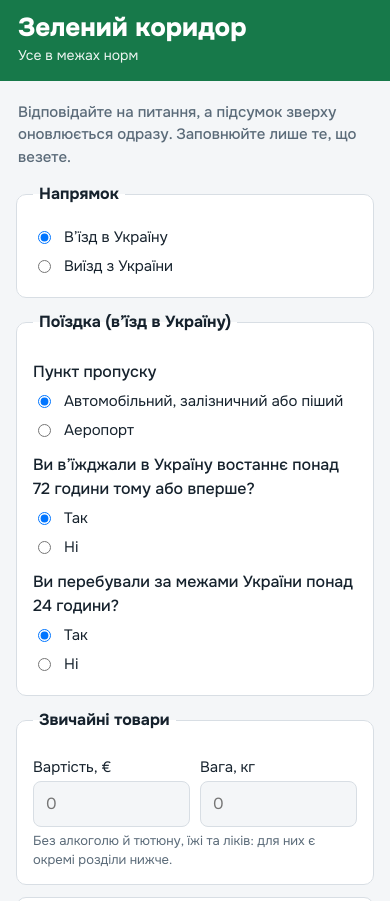
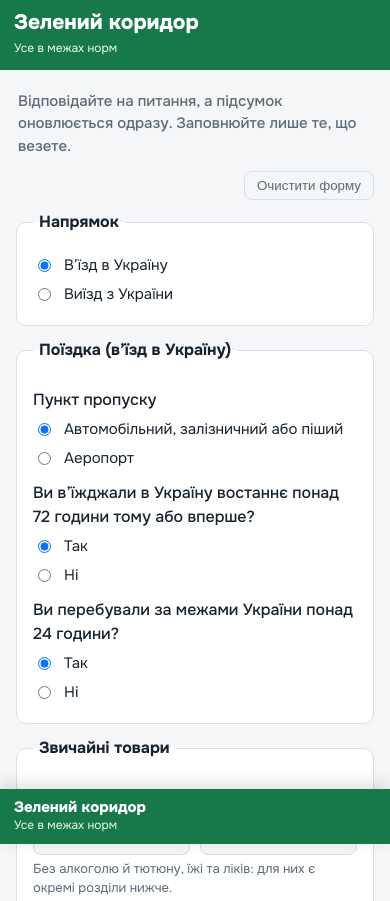
Before and after one commit to Vasyl-T/customs-channel-guide, a plain HTML site: page index.html in a window 390 px wide. Shown: the top 901 px of the page. Drawn offline with Linux system fonts and the light colour scheme.

Commit message:
Update index.html

```diff
--- a/index.html
+++ b/index.html
@@ -12,17 +12,19 @@
 box-sizing:border-box;padding-top:env(safe-area-inset-top,0px);padding-bottom:env(safe-area-inset-bottom,0px)}
 @media (prefers-color-scheme:dark){:root:not([data-theme="light"]){--bg:#0f161c;--card:#17212a;--ink:#e8eef3;--mute:#9aabb9;--line:#2b3945;--g:#58c58b;--gbg:#12311f;--r:#ff8a78;--rbg:#3a1b16;--ac:#7cc4f0;--on:#0f161c}}
 :root[data-theme="dark"]{--bg:#0f161c;--card:#17212a;--ink:#e8eef3;--mute:#9aabb9;--line:#2b3945;--g:#58c58b;--gbg:#12311f;--r:#ff8a78;--rbg:#3a1b16;--ac:#7cc4f0;--on:#0f161c}
-html{scroll-padding-top:calc(env(safe-area-inset-top,0px) + 80px)}
+html{scroll-behavior:smooth;scroll-padding-top:calc(env(safe-area-inset-top,0px) + 84px)}
 *{box-sizing:border-box}
 body{margin:0;background:var(--bg);color:var(--ink);font:400 16px/1.5 Onest,system-ui,-apple-system,"Segoe UI",sans-serif}
-body::before{content:"";position:fixed;inset:0 0 auto;height:env(safe-area-inset-top,0px);z-index:10;background:var(--g)}
+body::before{content:"";position:fixed;inset:0 0 auto;height:env(safe-area-inset-top,0px);z-index:20;background:var(--g);transition:background .2s}
 body.red::before{background:var(--r)}
-header{position:sticky;top:env(safe-area-inset-top,0px);z-index:9;background:var(--g);color:var(--on);padding:14px 18px;transition:background .25s}
+header{position:sticky;top:env(safe-area-inset-top,0px);z-index:15;background:var(--g);color:var(--on);padding:14px 18px;transition:background .2s}
 body.red header{background:var(--r)}
-.hd{max-width:640px;margin:0 auto}
-.hd b{display:block;font-size:26px;font-weight:800;line-height:1.1}
-.hd span{font-size:14px;opacity:.92}
-main{max-width:640px;margin:0 auto;padding:16px 16px 40px}
+.hd{max-width:640px;margin:0 auto;display:flex;align-items:center;justify-content:space-between;gap:12px}
+.hd b{display:block;font-size:24px;font-weight:800;line-height:1.12}
+.hd span{font-size:14px;opacity:.94}
+.pill{color:var(--on);border:1.5px solid currentColor;border-radius:999px;padding:7px 13px;font-size:13px;font-weight:700;text-decoration:none;white-space:nowrap;flex-shrink:0}
+.pill:hover{background:rgba(255,255,255,.14)}
+main{max-width:640px;margin:0 auto;padding:16px 16px 48px}
 h1{font-size:15px;font-weight:500;color:var(--mute);margin:4px 2px 14px}
 fieldset,details{background:var(--card);border:1px solid var(--line);border-radius:10px;margin:0 0 12px;padding:14px 16px}
 legend{font-weight:700;padding:0 6px}
@@ -32,9 +34,12 @@ label{display:block;margin:10px 0 2px;font-size:15px}
 .opt{display:flex;gap:10px;align-items:flex-start;margin:6px 0;font-weight:400}
 .opt input{margin-top:5px}
 input[type=number]{width:100%;font:inherit;color:var(--ink);background:var(--bg);border:1px solid var(--line);border-radius:8px;padding:10px 12px}
-input:focus-visible,summary:focus-visible,a:focus-visible{outline:3px solid var(--ac);outline-offset:2px}
+input:focus-visible,summary:focus-visible,a:focus-visible,button:focus-visible{outline:3px solid var(--ac);outline-offset:2px}
 .row{display:grid;grid-template-columns:1fr 1fr;gap:10px}
 .hint{font-size:13px;color:var(--mute);margin:4px 0 0}
+.top-actions{display:flex;justify-content:flex-end;margin:0 0 10px}
+.reset-btn{background:transparent;color:var(--mute);border:1px solid var(--line);border-radius:8px;padding:6px 12px;font:500 13px/1.2 inherit;cursor:pointer}
+.reset-btn:hover{color:var(--ink);border-color:var(--ink)}
 #res h2{font-size:18px;margin:22px 2px 10px}
 .it{background:var(--card);border:1px solid var(--line);border-left:5px solid var(--r);border-radius:8px;padding:12px 14px;margin:0 0 10px}
 .it.ban{border-left-color:var(--ink)}
@@ -46,21 +51,46 @@ input:focus-visible,summary:focus-visible,a:focus-visible{outline:3px solid var(
 .foot{font-size:13px;color:var(--mute);margin-top:22px}
 .out{display:none}body.exit .out{display:flex}body.exit .in{display:none}
 .it a{color:var(--ac);font-weight:500}
+
+/* Постійний нижній індикатор для мобільних екранів */
+.mob-bar{display:none}
+@media (max-width:640px){
+  header{padding:11px 14px}
+  .hd b{font-size:21px}
+  .hd span{font-size:12px}
+  main{padding-bottom:92px}
+  html{scroll-padding-bottom:calc(env(safe-area-inset-bottom,0px) + 76px)}
+  .mob-bar{
+    display:flex;align-items:center;justify-content:space-between;gap:10px;
+    position:fixed;left:0;right:0;bottom:env(safe-area-inset-bottom,0px);z-index:16;
+    background:var(--g);color:var(--on);padding:10px 14px;
+    box-shadow:0 -4px 16px rgba(0,0,0,.14);transition:background .2s
+  }
+  body.red .mob-bar{background:var(--r)}
+  .mob-bar strong{display:block;font-size:15px;font-weight:800;line-height:1.15}
+  .mob-bar small{display:block;font-size:12px;opacity:.92}
+  .mob-link{
+    color:var(--on);background:rgba(0,0,0,.18);border:1px solid rgba(255,255,255,.45);
+    border-radius:999px;padding:6px 12px;font-size:12px;font-weight:700;text-decoration:none;white-space:nowrap
+  }
+}
 </style>
 </head>
 <body>
-  <!-- У <header> можна додати лічильник/посилання до причин -->
 <header>
   <div class="hd" role="status" aria-live="polite">
     <div>
       <b id="vt">Зелений коридор</b>
       <span id="vs">Усе в межах норм</span>
     </div>
-    <a id="jumpRes" href="#res" class="pill" hidden>Причини</a>
+    <a id="jumpTop" href="#res" class="pill" hidden>Причини (0)</a>
   </div>
 </header>
+
 <main>
-<h1>Відповідайте на питання, а підсумок зверху оновлюється одразу. Заповнюйте лише те, що везете.</h1>
+<h1>Відповідайте на питання, а підсумок оновлюється одразу. Заповнюйте лише те, що везете.</h1>
+<div class="top-actions"><button type="button" id="resetBtn" class="reset-btn">Очистити форму</button></div>
+
 <form id="f" onsubmit="return false">
 <fieldset><legend>Напрямок</legend>
 <label class="opt"><input type="radio" name="dir" value="in" checked>В’їзд в Україну</label>
@@ -126,9 +156,19 @@ input:focus-visible,summary:focus-visible,a:focus-visible{outline:3px solid var(
 <label class="opt out"><input type="checkbox" name="culture">Везу культурні цінності (картини, антикваріат, старовинні книги)</label>
 </details>
 </form>
+
 <section id="res"></section>
 <p class="foot">Підказка не замінює рішення митниці. Правила складено 26.11.2026 за Митним кодексом України та постановами КМУ № 434, 458. Якщо сумніваєтеся, оберіть червоний коридор або запитайте митника в пункті пропуску.</p>
 </main>
+
+<div class="mob-bar" aria-hidden="true">
+  <div>
+    <strong id="mvt">Зелений коридор</strong>
+    <small id="mvs">Усе в межах норм</small>
+  </div>
+  <a id="jumpMob" href="#res" class="mob-link" hidden>Причини (0)</a>
+</div>
+
 <script>
 const CALC_URL = '#'; // ← вставте посилання на ваш калькулятор розмитнення
 const R = {air:1000, land:500, kg:50, vatLow:50, top:10000, beer:5, wine:2, spirits:1, cig:200, cigar:50, tob:250};
@@ -138,34 +178,49 @@ const LINKS = {
   'Товари з обмеженнями': [['Перелік товарів з обмеженнями та заборонами (Держмитслужба)', 'https://customs.gov.ua/en/tovari-shchodo-iakikh-diiut-obmezhennia']],
   'Товари з переліку заборонених до вивезення': [['Перелік товарів з обмеженнями та заборонами (Держмитслужба)', 'https://customs.gov.ua/en/tovari-shchodo-iakikh-diiut-obmezhennia']]
 };
-const c = x => Math.round((+x || 0) * 100); // гроші в центах: межа 9999,99 / 10000 важлива
+const c = x => Math.round((+x || 0) * 100);
 
 function evaluate(a){
   if (a.out) return evaluateExit(a);
   const items = [], add = (t, m, d) => items.push({t, m, d});
   let calc = false;
   const v = c(a.val), lowVat = a.lt24abroad || a.last !== 'never';
-  // повторність в’їзду й умови 24/72 діють лише в межах порогів (500 €/50 кг, авіа 1000 €)
   const within = a.air ? v <= c(R.air) : (v <= c(R.land) && a.kg <= R.kg);
-  if (v > c(R.top)) add('red', 'Товарів понад 10 000 €', 'Декларування за порядком для підприємств (ст. 374 ч. 4 МКУ). Калькулятор громадян тут не застосовується.');
-  else if (v > 0 && within && a.last === 'lt24') { calc = true; add('red', 'Повторний в’їзд менш ніж за добу', 'Письмове декларування, мито 10% і ПДВ на повну вартість товарів (ст. 374 ч. 2 МКУ).'); }
-  else if (v > 0 && within && !a.air && lowVat && v > c(R.vatLow)) {
+
+  // Збираємо всі причини за звичайними товарами без переривання інших категорій
+  if (v > c(R.top)) {
+    add('red', 'Товарів понад 10 000 €', 'Декларування за порядком для підприємств (ст. 374 ч. 4 МКУ). Калькулятор громадян тут не застосовується.');
+  } else {
+    if (v > 0 && within && a.last === 'lt24') {
+      calc = true;
+      add('red', 'Повторний в’їзд менш ніж за добу', 'Письмове декларування, мито 10% і ПДВ на повну вартість товарів (ст. 374 ч. 2 МКУ).');
+    }
+    if (v > 0 && within && !a.air && lowVat && v > c(R.vatLow)) {
       calc = true;
       add('red', 'Понад 50 € за умов 24/72 години', 'Через перебування за кордоном менше 24 год або в’їзд протягом 72 год поріг для ПДВ становить 50 € (п. 191.2.3 ПКУ). Потрібне письмове декларування.');
     }
-  else if (!within) {
+    if (!within) {
       calc = true;
       add('red', 'Перевищено поріг для товарів: ' + (a.kg > R.kg && !a.air ? R.kg + ' кг' : (a.air ? R.air : R.land) + ' €'),
         'Потрібне письмове декларування. Оподатковується лише частина понад поріг; повторність в’їзду й умови 24/72 години тут не впливають.');
     }
+  }
+
+  // Алкоголь і тютюн перевіряємо незалежно від товарів
   const any = a.beer + a.wine + a.spirits + a.cig + a.cigar + a.tob > 0;
   if (any) {
     const kinds = [a.cig, a.cigar, a.tob].filter(x => x > 0).length;
-    if (!a.adult) add('ban', 'Алкоголь і тютюн до 18 років', 'Ввезення особами до 18 років не допускається (ст. 376 МКУ).');
-    else if (a.lt24abroad) add('red', 'Алкоголь і тютюн після виїзду менш ніж на 24 год', 'У такому разі вони оподатковуються за будь-якої кількості (ст. 376 ч. 3 МКУ). Акциз розраховує митниця.');
-    else if (a.beer > R.beer || a.wine > R.wine || a.spirits > R.spirits || a.cig > R.cig || a.cigar > R.cigar || a.tob > R.tob || kinds > 1)
+    if (!a.adult) {
+      add('ban', 'Алкоголь і тютюн до 18 років', 'Ввезення особами до 18 років не допускається (ст. 376 МКУ).');
+    }
+    if (a.adult && a.lt24abroad) {
+      add('red', 'Алкоголь і тютюн після виїзду менш ніж на 24 год', 'У такому разі вони оподатковуються за будь-якої кількості (ст. 376 ч. 3 МКУ). Акциз розраховує митниця.');
+    }
+    if (a.adult && !a.lt24abroad && (a.beer > R.beer || a.wine > R.wine || a.spirits > R.spirits || a.cig > R.cig || a.cigar > R.cigar || a.tob > R.tob || kinds > 1)) {
       add('red', 'Алкоголь або тютюн понад норму', 'Норма на особу: 5 л пива, 2 л вина, 1 л міцних; 200 сигарет, або 50 сигар, або 250 г тютюну. Понад норму є письмове декларування й акциз.');
     }
+  }
+
   if (a.food === 'over') add('ban', 'Харчові продукти понад норму', 'Не допускається (ст. 378 МКУ, постанова КМУ № 434): до 200 € на особу, до 2 кг або однієї упаковки кожного найменування.');
   if (a.med === 'over') add('red', 'Ліки понад норму або наркотичні', 'Потрібен рецепт або довідка на ваше ім’я з підписом і особистою печаткою лікаря. Наркотичні й психотропні лише за рецептом (постанова КМУ № 458). Радимо уточнити в митниці.');
   if (a.gun) add('red', 'Зброя та боєприпаси', 'Обов’язкове письмове декларування за будь-якого способу й напрямку. Потрібен дозвіл: для громадян України від МВС або Національної поліції, для іноземців лише від МВС. Зброя армійських зразків сюди не належить, її порядок уточніть у митниці.');
@@ -173,6 +228,7 @@ function evaluate(a){
   if (c(a.cash) >= c(R.top)) add('red', 'Готівка від 10 000 €', 'Письмова декларація за формою постанови КМУ № 203 і документи, що посвідчують особу.' + (c(a.cash) > c(R.top) ? ' Підтвердження зняття готівки й обміну потрібне на суму понад 10 000 €: ' + ((c(a.cash) - c(R.top)) / 100).toFixed(2) + ' €.' : ''));
   if (c(a.sec) > c(a.air ? R.air : R.land)) add('red', 'Цінні папери й платіжні документи понад поріг', 'Потрібне письмове декларування (ст. 374 МКУ).');
   if (a.other) add('red', 'Товари з обмеженнями', 'Потрібні дозволи, ліцензії чи свідоцтва. Перелік кодів і документів публікує Держмитслужба: «Товари, щодо яких діють обмеження».');
+
   return {level: items.length ? 'red' : 'green', items, calc};
 }
 
@@ -192,41 +248,98 @@ function evaluateExit(a){
 
 const f = document.getElementById('f');
 const num = n => parseFloat(f.elements[n].value) || 0;
+
+function clearHiddenFields(isExit){
+  const selector = isExit ? '.in input' : '.out input';
+  f.querySelectorAll(selector).forEach(el => {
+    if (el.type === 'checkbox') el.checked = false;
+    else if (el.type === 'number') el.value = '';
+  });
+}
+
 function read(){
-  return {air: f.port.value === 'air', lt24abroad: f.abroad.value === '0', last: f.old72.value === '1' ? 'never' : (f.day.value === '1' ? 'lt24' : 'lt72'),
+  return {
+    air: f.port.value === 'air',
+    lt24abroad: f.abroad.value === '0',
+    last: f.old72.value === '1' ? 'never' : (f.day.value === '1' ? 'lt24' : 'lt72'),
     val: num('val'), kg: num('kg'), adult: f.adult.value === '1',
-    beer: num('beer'), wine: num('wine'), spirits: num('spirits'), cig: num('cig'), cigar: num('cigar'), tob: num('tob'),
-    food: f.food.value, med: f.med.value, cash: num('cash'), sec: num('sec'), pet: f.pet.checked, gun: f.gun.checked, other: f.other.checked,
-    out: f.dir.value === 'out', alcOut: f.alcOut.checked, culture: f.culture.checked, metals: f.metals.checked, banList: f.banList.checked};
+    beer: num('beer'), wine: num('wine'), spirits: num('spirits'),
+    cig: num('cig'), cigar: num('cigar'), tob: num('tob'),
+    food: f.food.value, med: f.med.value, cash: num('cash'), sec: num('sec'),
+    pet: f.pet.checked, gun: f.gun.checked, other: f.other.checked,
+    out: f.dir.value === 'out', alcOut: f.alcOut.checked,
+    culture: f.culture.checked, metals: f.metals.checked, banList: f.banList.checked
+  };
 }
-const esc = s => s.replace(/[&<>]/g, ch => ({'&': '&amp;', '<': '&lt;', '>': '&gt;'}[ch]));
+
+const esc = s => s.replace(/[&<>"]/g, ch => ({'&': '&amp;', '<': '&lt;', '>': '&gt;', '"': '&quot;'}[ch]));
+
 function render(){
-  document.body.classList.toggle('exit', f.dir.value === 'out');
+  const isExit = f.dir.value === 'out';
+  document.body.classList.toggle('exit', isExit);
   const A = f.old72.value === '0' && f.day.value === '1';
   document.getElementById('d24').hidden = f.old72.value === '1';
-  if (A) f.abroad.value = '0'; // повторний в’їзд за добу означає, що за кордоном були менше 24 год
+  if (A) f.abroad.value = '0';
   f.querySelectorAll('input[name="abroad"]').forEach(i => i.disabled = A);
+
   const a = read(), r = evaluate(a), red = r.level === 'red';
+  const titleText = red ? 'Червоний коридор' : 'Зелений коридор';
+  const subText = red ? 'Потрібне письмове декларування' : 'Усе в межах норм';
+  const count = r.items.length;
+
   document.body.classList.toggle('red', red);
-  document.getElementById('vt').textContent = red ? 'Червоний коридор' : 'Зелений коридор';
-  document.getElementById('vs').textContent = red ? 'Потрібне письмове декларування' : 'Усе в межах норм';
+  document.getElementById('vt').textContent = titleText;
+  document.getElementById('vs').textContent = subText;
+  document.getElementById('mvt').textContent = titleText;
+  document.getElementById('mvs').textContent = subText;
+
+  const jumpTop = document.getElementById('jumpTop');
+  const jumpMob = document.getElementById('jumpMob');
+  jumpTop.hidden = !red;
+  jumpMob.hidden = !red;
+  if (red) {
+    jumpTop.textContent = `Причини (${count})`;
+    jumpMob.textContent = `Причини (${count})`;
+  }
+
   let h = '';
-  if (!red) h = '<div class="ok">Ви можете обрати зелений коридор. Це ваше усне декларування: товари не підлягають письмовому декларуванню й оподаткуванню.</div>';
-  else {
-    h = '<h2>Чому червоний</h2>' + r.items.map(i => '<div class="it ' + i.t + '">' + (i.t === 'ban' ? '<span class="tag">Не допускається</span>' : '') + '<b>' + esc(i.m) + '</b><p>' + esc(i.d) + '</p>' + (i.m === 'Домашня тварина' ? '<p><a href="https://dpss.gov.ua/mizhnarodne-spivrobitnictv/veterinariya-ta-bezpechnist/vimogi-do-nekomercijnogo-peremishchennya-tvarin" target="_blank" rel="noopener">Вимоги Держпродспоживслужби до переміщення тварин</a></p>' : '') + (LINKS[i.m] || []).map(l => '<p><a href="' + l[1] + '" target="_blank" rel="noopener">' + l[0] + '</a></p>').join('') + '</div>').join('');
-    if (r.calc) {
+  if (!red) {
+    h = '<div class="ok">Ви можете обрати зелений коридор. Це ваше усне декларування: товари не підлягають письмовому декларуванню й оподаткуванню.</div>';
+  } else {
+    h = '<h2>Чому червоний</h2>' + r.items.map(i =>
+      '<div class="it ' + i.t + '">' +
+      (i.t === 'ban' ? '<span class="tag">Не допускається</span>' : '') +
+      '<b>' + esc(i.m) + '</b><p>' + esc(i.d) + '</p>' +
+      (i.m === 'Домашня тварина' ? '<p><a href="https://dpss.gov.ua/mizhnarodne-spivrobitnictv/veterinariya-ta-bezpechnist/vimogi-do-nekomercijnogo-peremishchennya-tvarin" target="_blank" rel="noopener noreferrer">Вимоги Держпродспоживслужби до переміщення тварин</a></p>' : '') +
+      (LINKS[i.m] || []).map(l => '<p><a href="' + l[1] + '" target="_blank" rel="noopener noreferrer">' + l[0] + '</a></p>').join('') +
+      '</div>'
+    ).join('');
+    if (r.calc && CALC_URL !== '#') {
       const q = new URLSearchParams({entry: a.air ? 'air' : 'land', value: a.val, weight: a.kg, lt24abroad: a.lt24abroad ? 1 : 0, last: a.last});
       h += '<a class="btn" href="' + CALC_URL + '?' + q + '">Розрахувати мито й ПДВ</a>';
     }
   }
   document.getElementById('res').innerHTML = h;
 }
+
+f.addEventListener('change', e => {
+  if (e.target && e.target.name === 'dir') {
+    clearHiddenFields(e.target.value === 'out');
+  }
+  render();
+});
 f.addEventListener('input', render);
+
+document.getElementById('resetBtn').addEventListener('click', () => {
+  f.reset();
+  render();
+});
+
 render();
 
 // Самоперевірка меж (результат у консолі браузера)
 (function(){
-  const base = {air: false, lt24abroad: false, last: 'never', val: 0, kg: 0, adult: true, beer: 0, wine: 0, spirits: 0, cig: 0, cigar: 0, tob: 0, food: 'none', med: 'none', cash: 0, sec: 0, pet: false, other: false};
+  const base = {air: false, lt24abroad: false, last: 'never', val: 0, kg: 0, adult: true, beer: 0, wine: 0, spirits: 0, cig: 0, cigar: 0, tob: 0, food: 'none', med: 'none', cash: 0, sec: 0, pet: false, gun: false, other: false, out: false, alcOut: false, culture: false, metals: false, banList: false};
   const T = (n, o, exp) => console.assert(evaluate(Object.assign({}, base, o)).level === exp, 'FAIL: ' + n);
   T('порожньо', {}, 'green'); T('500 €', {val: 500}, 'green'); T('500,01 €', {val: 500.01}, 'red');
   T('50 кг', {kg: 50}, 'green'); T('50,1 кг', {kg: 50.1}, 'red');
```
Lines whose indentation alone changed are shown as unchanged.
